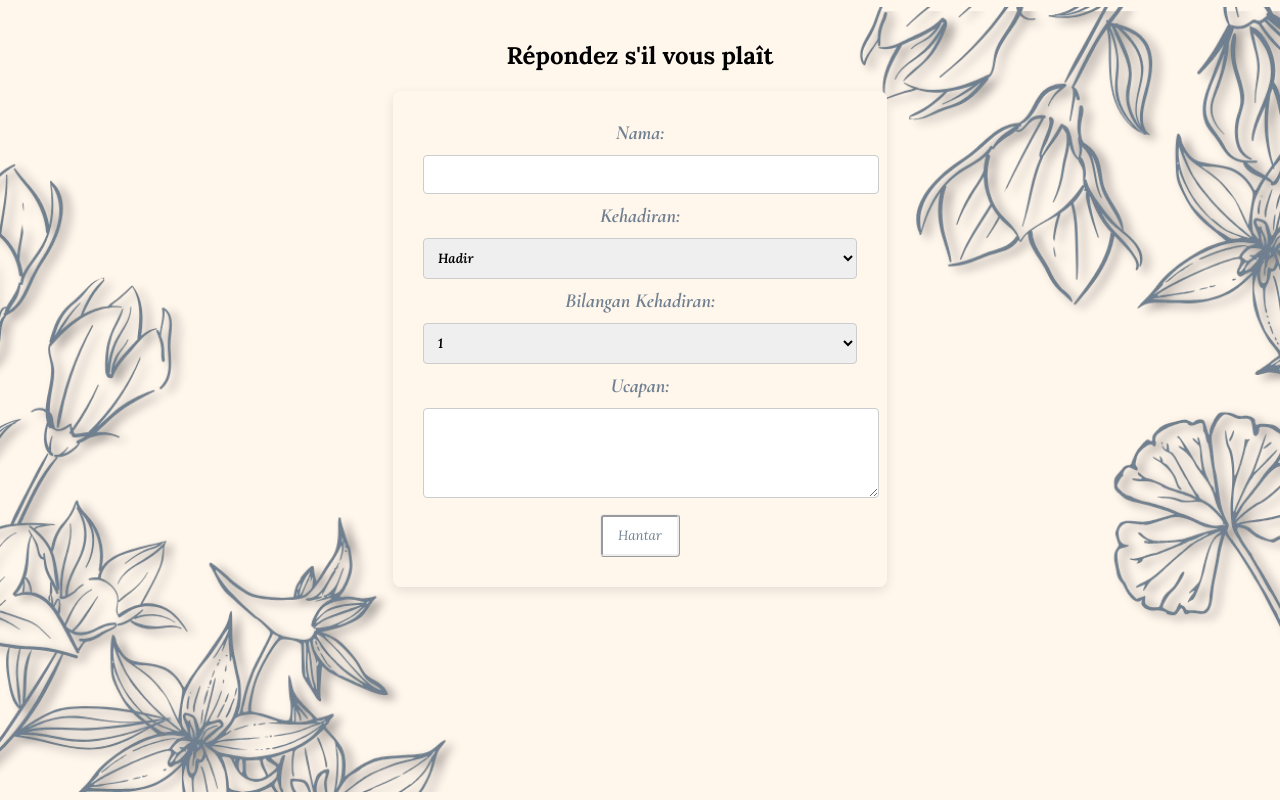
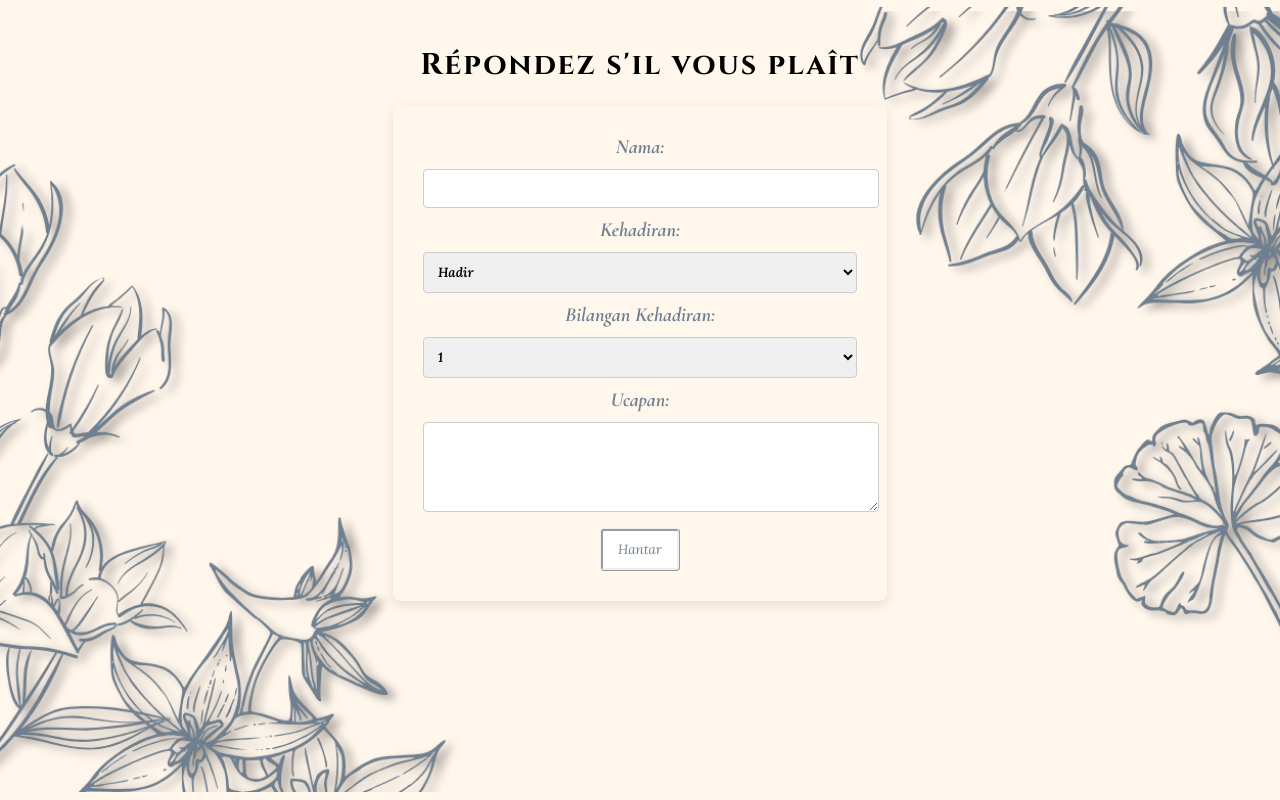
Before and after one commit to Balililion/rsvpMajlis, a website: page index.html in a window 1280 px wide. Both pictures are taken after a click on the button "RSVP". Shown: the top 800 px of the page. Drawn offline with nearby package versions, Linux system fonts and the light colour scheme; no server answers; a web font is replaced by a local one.

Commit message:
Update index.html

```diff
--- a/index.html
+++ b/index.html
@@ -167,7 +167,15 @@
       font-size: 1.5rem;
       z-index: 6;
     }
-
+     .rsvp-form-title {
+       text-align: center;
+       font-family: 'Cinzel', serif;
+       font-size: 30px;
+       font-weight: 700;
+       margin-bottom: 20px;
+       color: #000000;
+       letter-spacing: 2px;
+     }
     .rsvp-form-container {
       display: none;
       justify-content: center;
```
